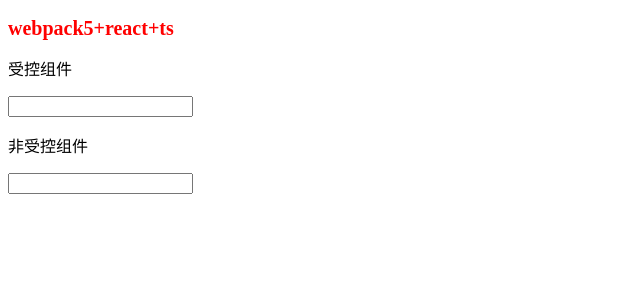
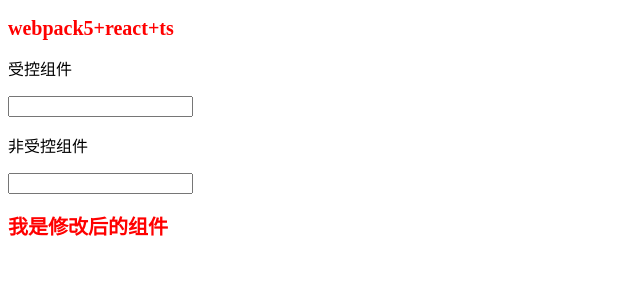
Before and after one commit to 772282161/gitStudy, a React app: page / in a window 1280 px wide. Shown: the top 300 px of the page, without its empty margins (0-640 px from the left). Built offline with nearby package versions, Linux system fonts and the light colour scheme.

Commit message:
feature_branch测试 第3次

```diff
--- a/src/App.tsx
+++ b/src/App.tsx
@@ -15,6 +15,7 @@
             <br />
             <p>非受控组件</p>
             <input type="text" />
+            <h2> 我是修改后的组件</h2>
         </>
     )
 }
```
